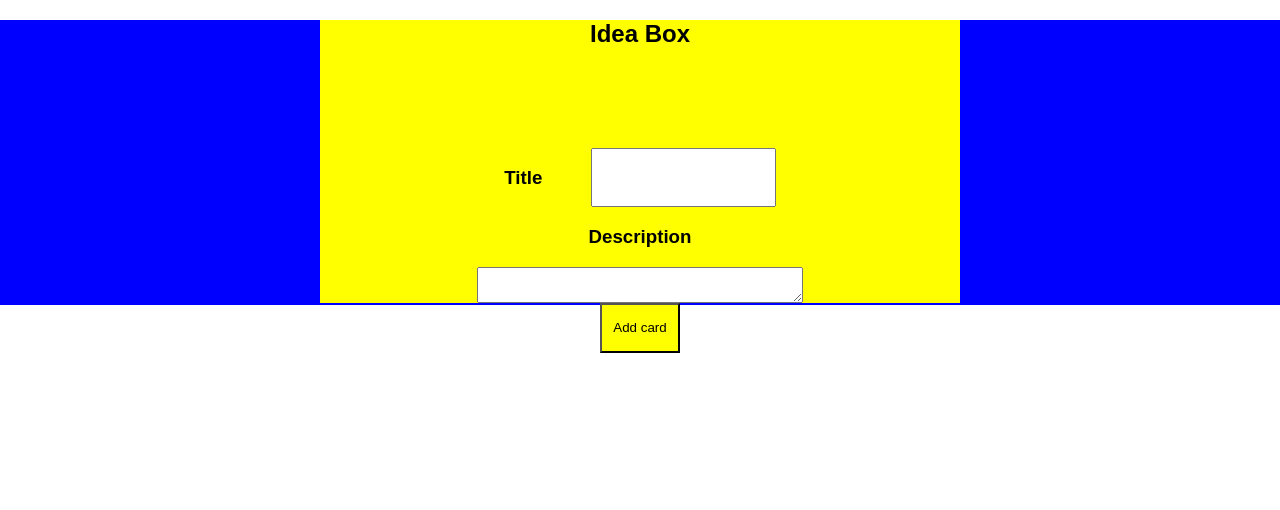
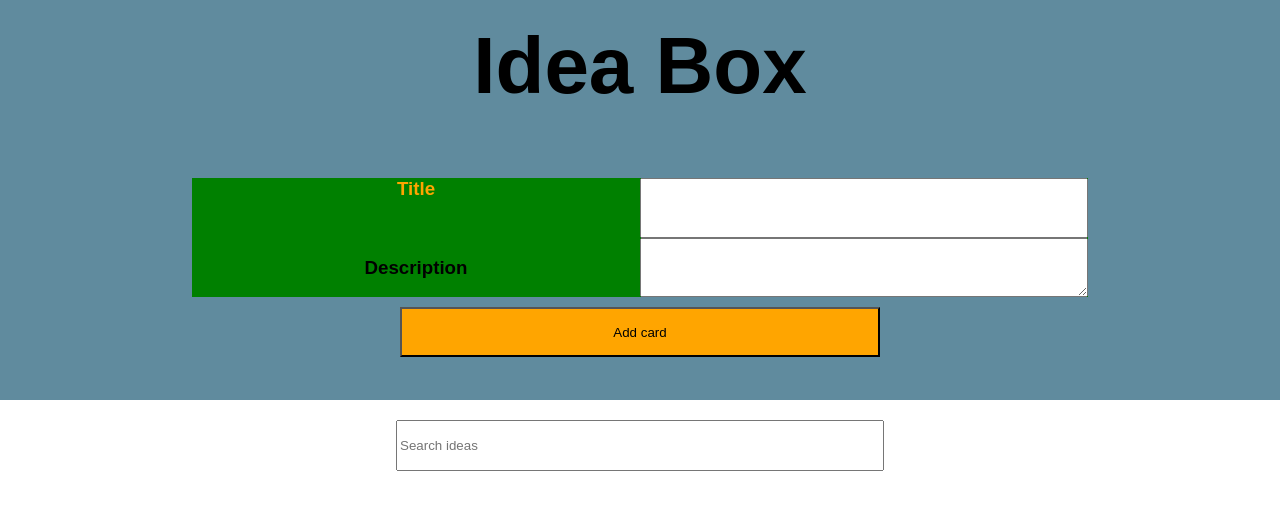
Before and after one commit to cierrajw/ideabox-react, a React (Create React App) app: page / in a window 1280 px wide. Shown: the top 510 px of the page. Built offline with nearby package versions, Linux system fonts and the light colour scheme.

Commit message:
Style AddCard section

```diff
--- a/src/App.css
+++ b/src/App.css
@@ -16,12 +16,6 @@
   font-size: large;
 }
 
-.card-button{
-  height: 50px;
-  width: 80px;
-  background-color: yellow;
-}
-
 @keyframes App-logo-spin {
   from { transform: rotate(0deg); }
   to { transform: rotate(360deg); }
--- a/src/App.js
+++ b/src/App.js
@@ -2,6 +2,7 @@ import React, { Component } from 'react';
 import logo from './logo.svg';
 import Card from './Components/Cards/Card';
 import AddCard from './Components/AddCard/AddCard';
+import Search from './Components/Search/Search';
 import './App.css';
 import './index.css';
 
@@ -30,6 +31,7 @@ class App extends Component {
       <div className="App">
 
         <AddCard title={this.state.cardTitle} description={this.state.description} cardList={this.state.cardList}/>
+        <Search />
 
 
       </div>
--- a/src/Components/AddCard/AddCard.js
+++ b/src/Components/AddCard/AddCard.js
@@ -25,25 +25,22 @@ export default class AddCard extends Component{
   render(){
     return(
       <section className='add-card-info'>
+      <h1 className="header-title">Idea Box</h1>
         <div className="card-entry-div">
-        <h1 className="header-title">Idea Box</h1>
-          <div className="idea-title"><h3>Title</h3><input type="text"
+          <h3 className="idea-title">Title</h3><input className="title-input" type="text"
           onChange={(event)=>{
             this.setState({
               title: event.target.value
             })
           }}/>
-            </div>
-          <div>
 
-          <h3>Description</h3><textarea type="text" className="idea-description"
 
+          <h3 className="idea-description">Description</h3><textarea type="text" className="description-input"
           onChange={(event)=>{
             this.setState({
               description: event.target.value
             })
           }}/>
-          </div>
         </div>
 
         <button className="card-button" onClick={(event)=>{
--- a/src/Components/AddCard/addcard.css
+++ b/src/Components/AddCard/addcard.css
@@ -2,26 +2,55 @@ body{
   margin: 0;
 }
 
+.header-title{
+  margin-top: 0;
+  padding-top: 20px;
+  font-size: 5rem;
+}
+
 .add-card-info{
-  background-color: blue;
-  height: 17.8rem;
+  background-color: #608b9e;
+  height: 25rem;
   width: 100%;
   margin: 0 auto;
+  margin-top: 0;
+  padding-top: 0;
 }
 
-.idea-title, .idea-description{
-  display: flex;
-  justify-content: space-around;
-  width: 20rem;
+.card-entry-div{
+  display: grid;
+  grid-template-columns: 1fr 1fr;
+  grid-template-rows: 1fr 1fr;
+  background-color: green;
+  width: 70%;
   margin: 0 auto;
 }
 
 .idea-title{
-  padding-top: 5rem;
+  grid-column: 1;
+  grid-row: 1;
+  margin: 0 auto;
+  color: orange;
 }
 
-.card-entry-div{
-  background-color: yellow;
-  width: 50%;
-  margin: 0 auto;
+.idea-description{
+  grid-column: 1;
+  grid-row: 2;
 }
+
+.title-input{
+  grid-column: 2;
+  grid-row: 1;
+}
+
+.description-input{
+  grid-column: 2;
+  grid-row: 2;
+}
+
+.card-button{
+  height: 50px;
+  width: 30rem;
+  margin-top: 10px;
+  background-color: orange;
+}
--- /dev/null
+++ b/src/Components/Search/Search.js
@@ -0,0 +1,14 @@
+import React, { Component } from 'react';
+import './search.css'
+
+export default class Search extends Component{
+  constructor(){
+    super();
+  }
+
+  render(){
+    return(
+      <input className="search-input" placeholder="Search ideas"/>
+    )
+  }
+}
--- /dev/null
+++ b/src/Components/Search/search.css
@@ -0,0 +1,5 @@
+.search-input{
+  height: 45px;
+  width: 30rem;
+  margin-top: 20px;
+}
```
